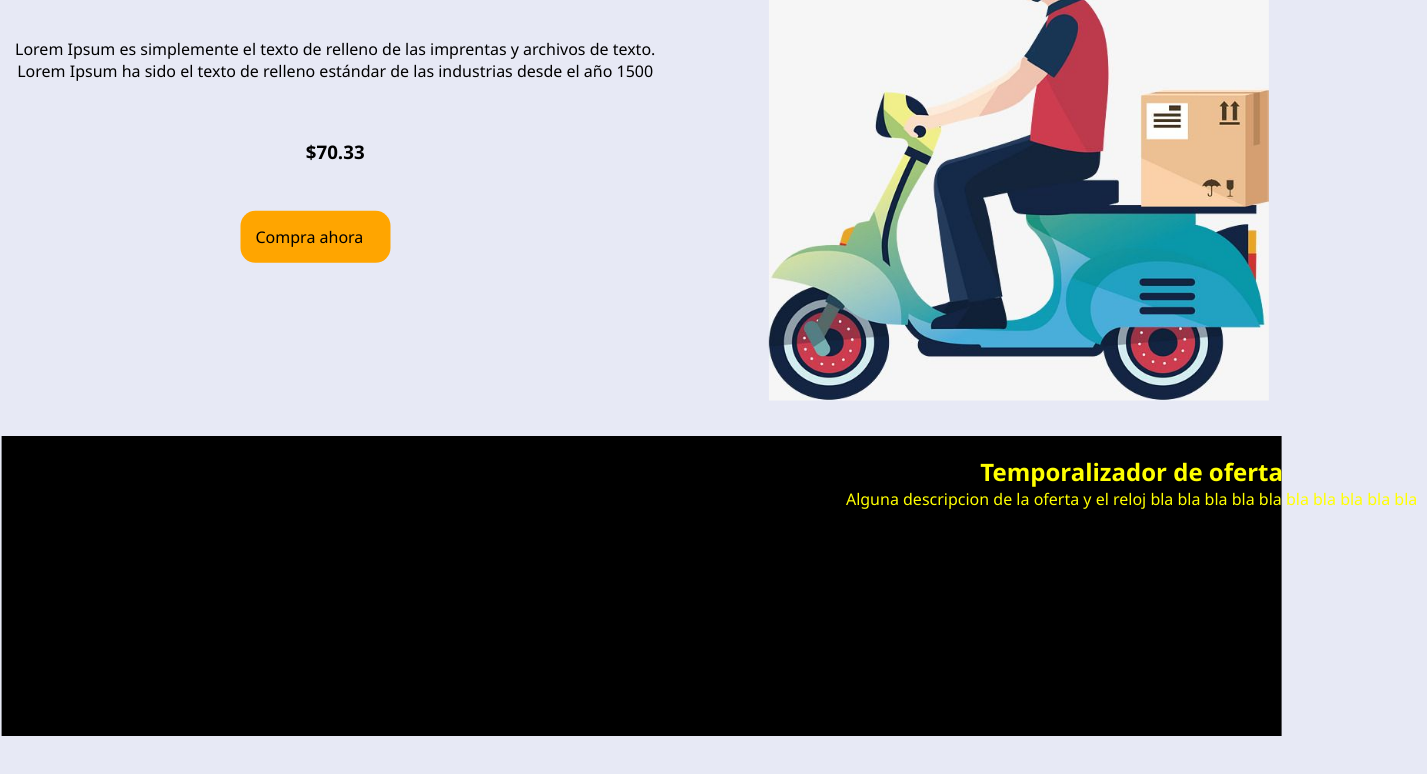
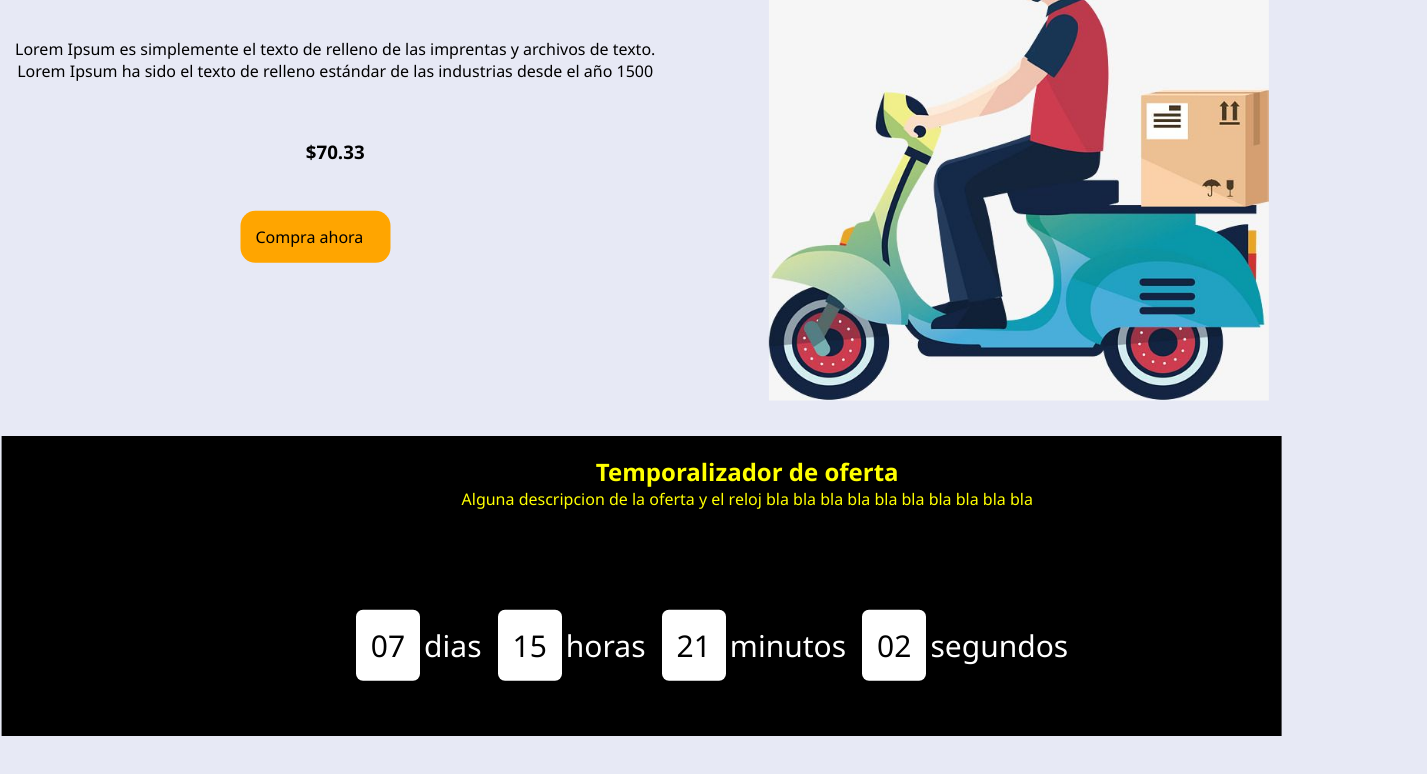
Before and after one commit to Elmo-Yete/maquetado1, a plain HTML site: page index.html in a window 1280 px wide. Shown: the part 194-968 px from the top of the page, 1427 px wide, since content can reach past the window. Before the commit the page ends 930 px from the top, so only its background shows below. Drawn offline with Linux system fonts and the light colour scheme.

Commit message:
maquetado medio terminado

```diff
--- a/index.html
+++ b/index.html
@@ -46,6 +46,24 @@
         <p>Alguna descripcion de la oferta y el reloj bla bla bla bla bla bla bla bla bla bla </p>
     </div>
 
+    <div class="contador">
+        <div class="numeros">
+            <span class="valor-numero" id="dias">07</span>
+            <span class="texto-numero">dias</span>
+        </div>
+        <div class="numeros">
+            <span class="valor-numero" id="horas">15</span>
+            <span class="texto-numero">horas</span>
+        </div>
+        <div class="numeros">
+            <span class="valor-numero" id="minutos">21</span>
+            <span class="texto-numero">minutos</span>
+        </div>
+        <div class="numeros">
+            <span class="valor-numero" id="segundos">02</span>
+            <span class="texto-numero">segundos</span>
+        </div>
+    </div>
 
 </body>
 </html>
--- a/style.css
+++ b/style.css
@@ -95,7 +95,7 @@ a:hover {
 .txt-enrect {
     display: inline-block;
     padding: 10px;
-    transform: translate(140%,-150%);
+    transform: translate(75%,-150%);
     text-align: center;
     white-space: pre-line;
     color: yellow;
@@ -110,3 +110,33 @@ a:hover {
 .txt-enrect p{
     margin-top: 0;
 }
+
+.contador {
+    display: flex;
+    justify-content: center;
+    transform: translate(5%,-130%);
+}
+
+.numeros {
+    display: flex;
+    flex-direction: row;
+    align-items: center;
+    justify-content: center;
+    margin: 0 8px;
+    font-size: 40px;
+}
+
+.valor-numero {
+    font-size: 30px;
+    color: black;
+    background-color: white;
+    padding: 15px;
+    border-radius: 7px;
+}
+
+.texto-numero{
+    font-size: 30px;
+    color: white;
+    margin-top: 0px;
+    margin-left: 4px;
+}
```
